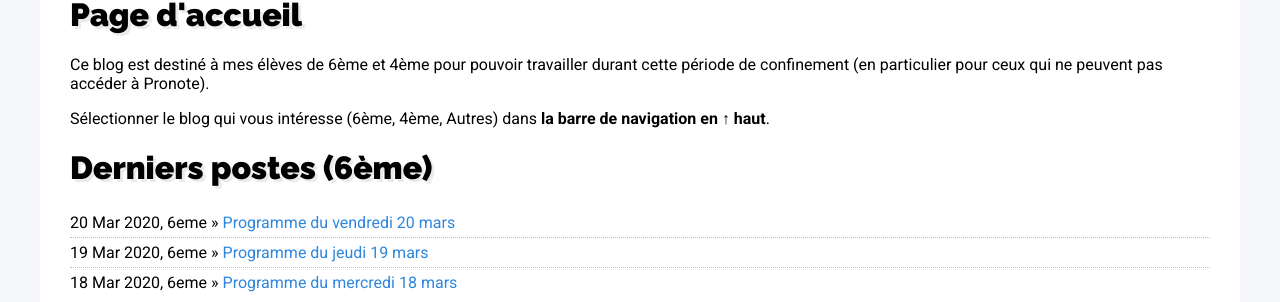
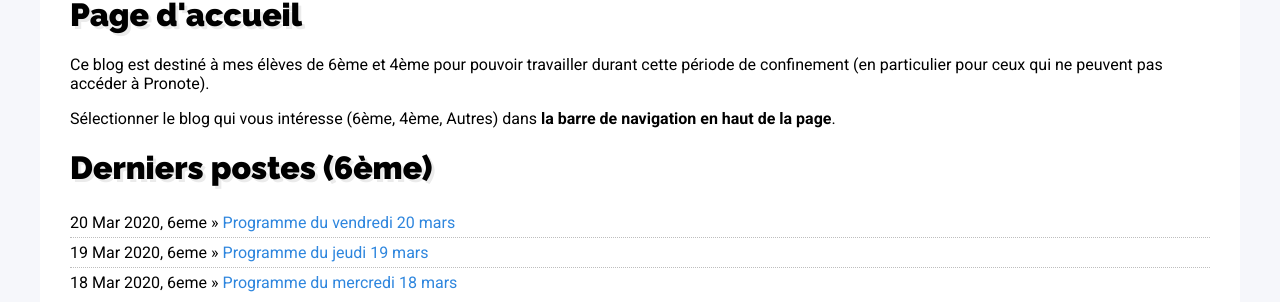
Before and after one commit to DangSinslay/DangSinslay.github.io, a Jekyll site: the page built from index.html, in a window 1280 px wide and 1100 px high. Shown: the part 379-681 px from the top of the window. Built offline with Jekyll 4.4.1, drawn with Linux system fonts in a browser that asks for light colours.

Commit message:
Update index.html

```diff
--- a/index.html
+++ b/index.html
@@ -6,7 +6,7 @@
 	<h1>Page d'accueil</h1>
 	<p>Ce blog est destiné à mes élèves de 6ème et 4ème pour pouvoir travailler durant cette période de confinement (en particulier pour ceux qui ne peuvent pas accéder à Pronote).</a></p>
 
-	<p>Sélectionner le blog qui vous intéresse (6ème, 4ème, Autres) dans <strong>la barre de navigation en ↑ haut</strong>.</p>
+	<p>Sélectionner le blog qui vous intéresse (6ème, 4ème, Autres) dans <strong>la barre de navigation en haut de la page</strong>.</p>
 	<h1>Derniers postes (6ème)</h1>
 	<ul class="posts">
 		{% for post in site.categories.6eme limit:3 %}
```
